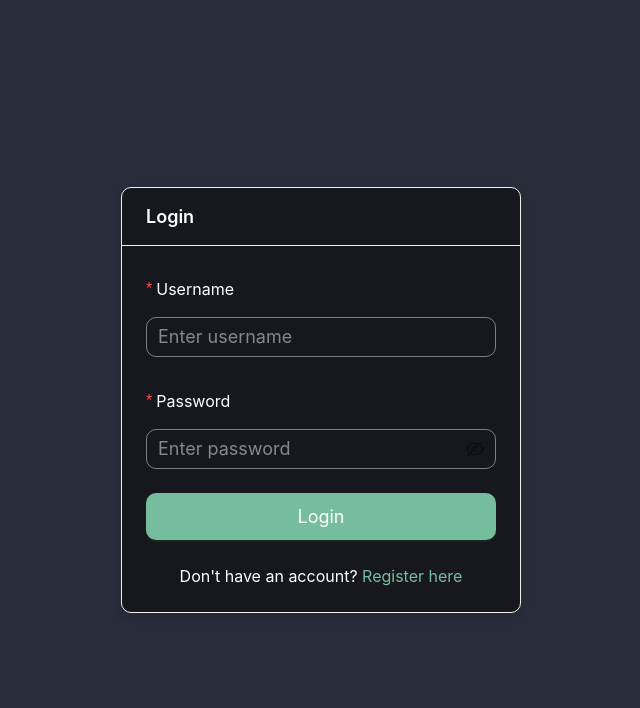
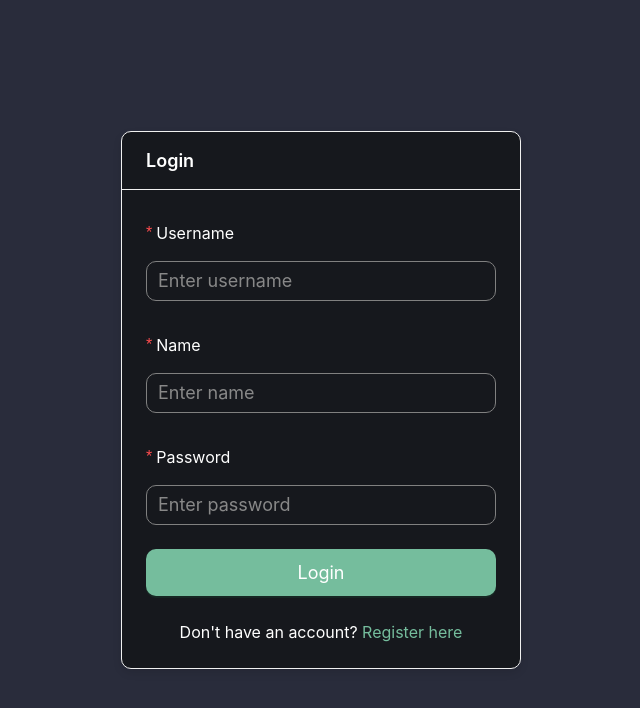
Before and after one commit to IsSaudade/sopra-fs25-yutian-lei-client, a Next.js app: page /login in a window 1280 px wide. Shown: the top 708 px of the page, without its empty margins (319-959 px from the left). Built offline with nearby package versions, Linux system fonts and the light colour scheme; what @ant-design/nextjs-registry would draw is missing.

Commit message:
M1 final1

```diff
--- a/app/login/page.tsx
+++ b/app/login/page.tsx
@@ -1,12 +1,15 @@
 "use client";
 
 import { useRouter } from "next/navigation";
+import { useApi } from "@/hooks/useApi";
+import useLocalStorage from "@/hooks/useLocalStorage";
 import Link from "next/link";
+import { User } from "@/types/user";
 import { Button, Form, Input, message, Card } from "antd";
 import { useState, useEffect } from "react";
-import useLocalStorage from "@/hooks/useLocalStorage";
-import { useApi } from "@/hooks/useApi";
-import { User } from "@/types/user";
+
+
+
 
 interface FormValues {
   username: string;
@@ -83,11 +86,19 @@ const Login = () => {
             </Form.Item>
 
             <Form.Item
+                name="name"
+                label="Name"
+                rules={[{ required: true, message: "Please input your name!" }]}
+            >
+              <Input placeholder="Enter name" />
+            </Form.Item>
+
+            <Form.Item
                 name="password"
                 label="Password"
                 rules={[{ required: true, message: "Please input your password!" }]}
             >
-              <Input.Password placeholder="Enter password" />
+              <Input placeholder="Enter password" />
             </Form.Item>
 
             <Form.Item>
```
Also changed, not shown: app/users/[id]/page.tsx (+8 -0 lines), app/users/page.tsx (+10 -1 lines).
